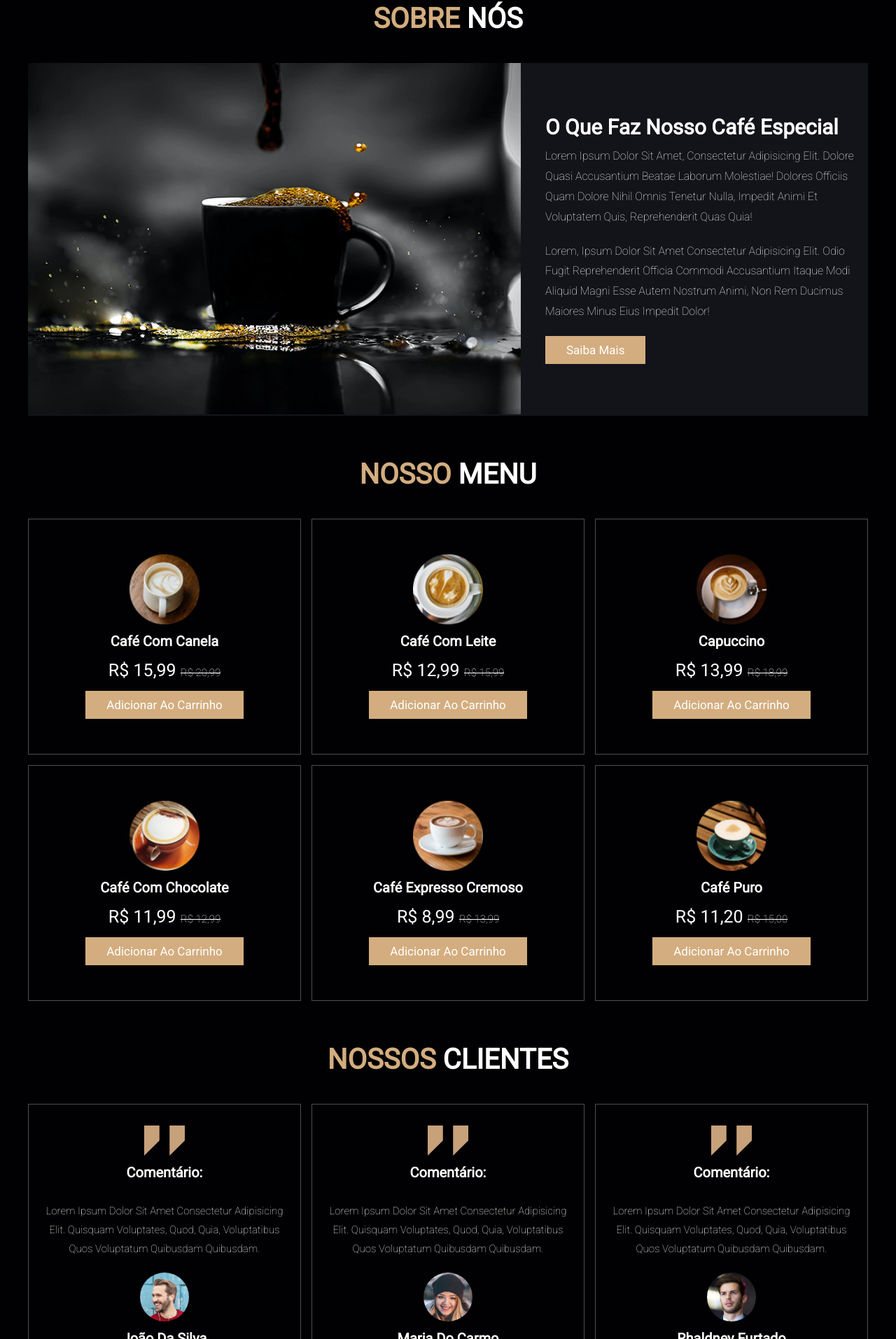
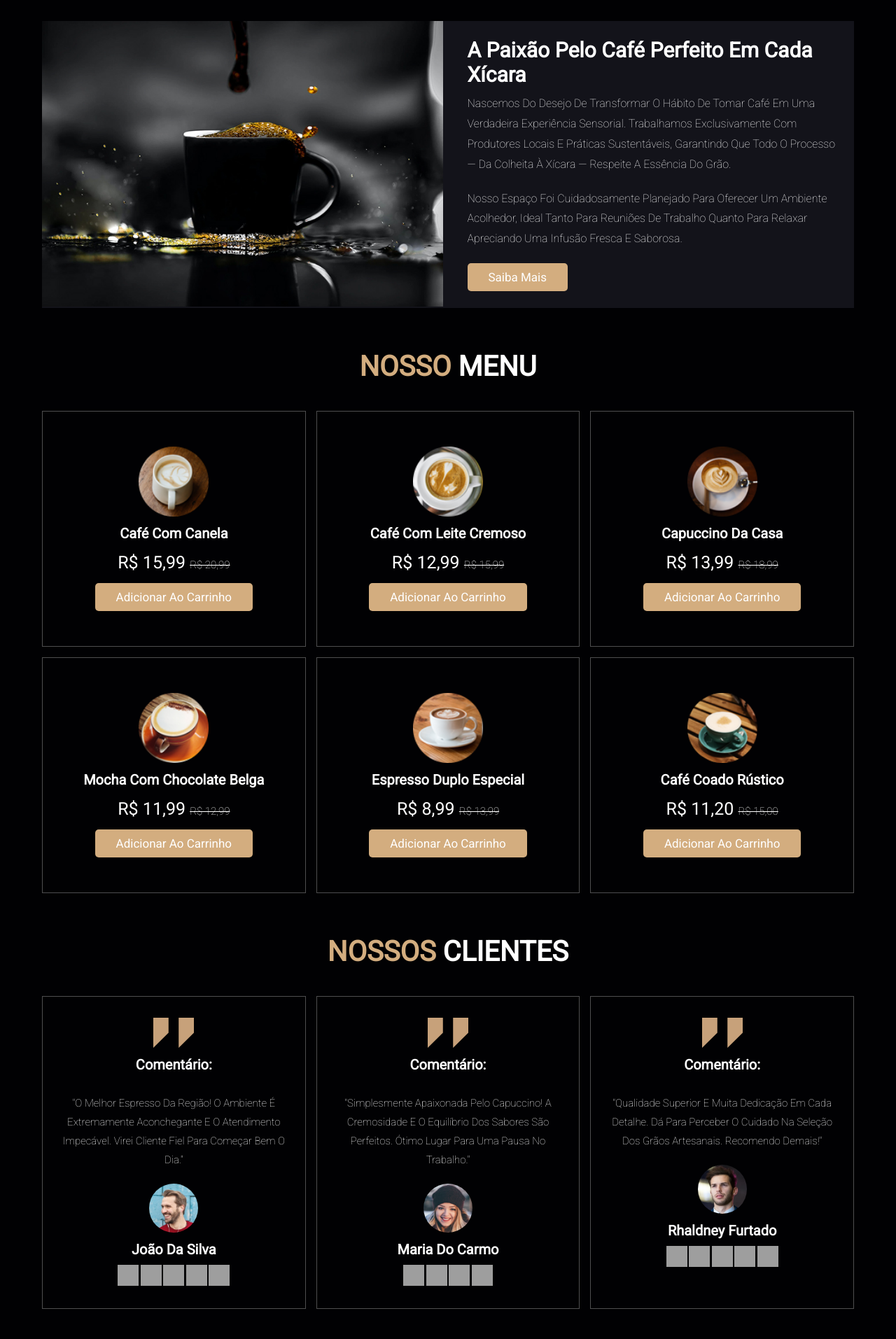
Before and after one commit to RhaldneyFurtado/Cafena, a plain HTML site: page index.html in a window 1280 px wide. Shown: the part 887-2800 px from the top of the page at 70% size. Drawn offline with Linux system fonts and the light colour scheme; grey boxes are pictures that could not be loaded.

Commit message:
atualizandp layout da cafeteria.

```diff
--- a/index.html
+++ b/index.html
@@ -2,28 +2,30 @@
 <html lang="pt-br">
   <head>
     <meta charset="UTF-8" />
+    <meta name="viewport" content="width=device-width, initial-scale=1.0" />
+    <title>Cafeteria Aromas & Sabor</title>
+    <!-- Ícone da Aba do Navegador (Favicon) -->
+    <link rel="icon" type="image/png" href="./Assets/Imagens/logo.png" />
     <link rel="stylesheet" href="style.css" />
-    <meta name="viewport" content="width=device-width, initial-scale=1.0" />
 
-    <!--Importação das fontes do Google Fonts-->
+    <!-- Importação das fontes do Google Fonts -->
     <link rel="preconnect" href="https://fonts.googleapis.com" />
     <link rel="preconnect" href="https://fonts.gstatic.com" crossorigin />
     <link
       href="https://fonts.googleapis.com/css2?family=Roboto:ital,wght@0,100;300;400;500;700&display=swap"
       rel="stylesheet"
     />
-    <title>Cafeteria</title>
   </head>
   <body>
-    <!--Cabeçalho principal do site-->
+    <!-- Cabeçalho principal do site -->
     <header class="header">
       <section>
-        <!--Logo na esquerda-->
+        <!-- Logo na esquerda -->
         <a href="#" class="logo">
           <img src="./Assets/Imagens/logo.png" alt="logo" />
         </a>
 
-        <!--Navbar no centro-->
+        <!-- Navbar no centro -->
         <nav class="navbar">
           <a href="#home">Home</a>
           <a href="#about">Sobre</a>
@@ -32,7 +34,7 @@
           <a href="#address">Endereço</a>
         </nav>
 
-        <!--Ícones interativos na direita-->
+        <!-- Ícones interativos na direita -->
         <div class="icons">
           <a href="#" id="search-btn">
             <img
@@ -49,18 +51,18 @@
               src="https://img.icons8.com/ios-glyphs/30/ffffff/shopping-cart--v1.png"
               alt="cart"
             />
-            <!--Contador de itens no carrinho-->
+            <!-- Contador de itens no carrinho -->
             <span id="cart-count">0</span>
           </a>
         </div>
 
-        <!--Painel lateral do carrinho-->
+        <!-- Painel lateral do carrinho -->
         <div class="cart-items-container">
           <div class="cart-header">
             <h3>Seu Carrinho</h3>
           </div>
           <div class="cart-items-list" id="cart-items-list">
-            <!--Itens adicionados dinamicamente via JS-->
+            <!-- Itens adicionados dinamicamente via JS -->
           </div>
           <div class="cart-total">
             <h3>Total: R$ <span id="cart-total-price">0,00</span></h3>
@@ -70,23 +72,22 @@
       </section>
     </header>
 
-    <!--Seção principal de apresentação-->
+    <!-- Seção principal de apresentação -->
     <div class="home-container" id="home">
       <section>
         <div class="content">
-          <h3>VENHA CONHECER O MELHOR CAFÉ DA REGIÃO</h3>
+          <h3>EXPERIMENTE O MELHOR CAFÉ ARTESANAL DA SUA REGIÃO</h3>
           <p>
-            Lorem ipsum dolor sit amet, consectetur adipisicing elit.
-            Necessitatibus magnam adipisci porro numquam nihil impedit similique
-            eius non repudiandae sed eaque facilis facere sit, id veritatis
-            provident pariatur voluptas labore!
+            Grãos 100% selecionados nas montanhas mais nobre do país, torrados
+            artesanalmente para proporcionar notas marcantes, aroma
+            inconfundível e momentos únicos de prazer a cada gole tomado.
           </p>
-          <a href="#menu" class="btn">Pegue o seu Agora!</a>
+          <a href="#menu" class="btn">Explore o Cardápio</a>
         </div>
       </section>
     </div>
 
-    <!--Seção sobre nós-->
+    <!-- Seção sobre nós -->
     <section class="about" id="about">
       <h2 class="title">Sobre <span>Nós</span></h2>
       <div class="row">
@@ -94,39 +95,38 @@
           <img src="./Assets/Imagens/about-img.jpg" alt="sobre nós" />
         </div>
         <div class="content">
-          <h3>O Que Faz Nosso Café Especial</h3>
+          <h3>A Paixão Pelo Café Perfeito em Cada Xícara</h3>
           <p>
-            Lorem ipsum dolor sit amet, consectetur adipisicing elit. Dolore
-            quasi accusantium beatae laborum molestiae! Dolores officiis quam
-            dolore nihil omnis tenetur nulla, impedit animi et voluptatem quis,
-            reprehenderit quas quia!
+            Nascemos do desejo de transformar o hábito de tomar café em uma
+            verdadeira experiência sensorial. Trabalhamos exclusivamente com
+            produtores locais e práticas sustentáveis, garantindo que todo o
+            processo — da colheita à xícara — respeite a essência do grão.
           </p>
           <p>
-            Lorem, ipsum dolor sit amet consectetur adipisicing elit. Odio fugit
-            reprehenderit officia commodi accusantium itaque modi aliquid magni
-            esse autem nostrum animi, non rem ducimus maiores minus eius impedit
-            dolor!
+            Nosso espaço foi cuidadosamente planejado para oferecer um ambiente
+            acolhedor, ideal tanto para reuniões de trabalho quanto para relaxar
+            apreciando uma infusão fresca e saborosa.
           </p>
 
-          <!--Texto extra revelado ao clicar no botão-->
+          <!-- Texto extra revelado ao clicar no botão -->
           <p class="extra-content" id="more-text">
-            Nossos grãos são colhidos manualmente nas montanhas mais altas e
-            selecionados um a um. Isso garante um aroma incomparável e uma torra
-            perfeita para o seu paladar.
+            Nossos baristas são profissionais certificados dedicados à extração
+            perfeita, controlando temperatura, pressão e tempo para extrair o
+            melhor de cada blend exclusivo da casa.
           </p>
 
-          <!--Botão interativo de expansão-->
+          <!-- Botão interativo de expansão -->
           <a href="#" class="btn" id="saber-mais-btn">Saiba Mais</a>
         </div>
       </div>
     </section>
 
-    <!--Seção do menu de produtos-->
+    <!-- Seção do menu de produtos -->
     <section class="menu" id="menu">
       <h2 class="title">Nosso <span>Menu</span></h2>
 
       <div class="box-container">
-        <!--Item 1 do menu-->
+        <!-- Item 1 do menu -->
         <div class="box">
           <img src="./Assets/Imagens/menu-1.png" alt="item-1" />
           <h3 class="product-name">Café Com Canela</h3>
@@ -136,50 +136,50 @@
           <a href="#" class="btn add-to-cart-btn">Adicionar ao Carrinho</a>
         </div>
 
-        <!--Item 2 do menu-->
+        <!-- Item 2 do menu -->
         <div class="box">
           <img src="./Assets/Imagens/menu-2.png" alt="item-2" />
-          <h3 class="product-name">Café Com Leite</h3>
+          <h3 class="product-name">Café Com Leite Cremoso</h3>
           <div class="price">
             R$ <span class="product-price">12,99</span> <span> R$ 15,99</span>
           </div>
           <a href="#" class="btn add-to-cart-btn">Adicionar ao Carrinho</a>
         </div>
 
-        <!--Item 3 do menu-->
+        <!-- Item 3 do menu -->
         <div class="box">
           <img src="./Assets/Imagens/menu-3.png" alt="item-3" />
-          <h3 class="product-name">Capuccino</h3>
+          <h3 class="product-name">Capuccino da Casa</h3>
           <div class="price">
             R$ <span class="product-price">13,99</span> <span> R$ 18,99</span>
           </div>
           <a href="#" class="btn add-to-cart-btn">Adicionar ao Carrinho</a>
         </div>
 
-        <!--Item 4 do menu-->
+        <!-- Item 4 do menu -->
         <div class="box">
           <img src="./Assets/Imagens/menu-4.png" alt="item-4" />
-          <h3 class="product-name">Café Com Chocolate</h3>
+          <h3 class="product-name">Mocha com Chocolate Belga</h3>
           <div class="price">
             R$ <span class="product-price">11,99</span> <span> R$ 12,99</span>
           </div>
           <a href="#" class="btn add-to-cart-btn">Adicionar ao Carrinho</a>
         </div>
 
-        <!--Item 5 do menu-->
+        <!-- Item 5 do menu -->
         <div class="box">
           <img src="./Assets/Imagens/menu-5.png" alt="item-5" />
-          <h3 class="product-name">Café Expresso Cremoso</h3>
+          <h3 class="product-name">Espresso Duplo Especial</h3>
           <div class="price">
             R$ <span class="product-price">8,99</span> <span> R$ 13,99</span>
           </div>
           <a href="#" class="btn add-to-cart-btn">Adicionar ao Carrinho</a>
         </div>
 
-        <!--Item 6 do menu-->
+        <!-- Item 6 do menu -->
         <div class="box">
           <img src="./Assets/Imagens/menu-6.png" alt="item-6" />
-          <h3 class="product-name">Café Puro</h3>
+          <h3 class="product-name">Café Coado Rústico</h3>
           <div class="price">
             R$ <span class="product-price">11,20</span> <span> R$ 15,00</span>
           </div>
@@ -188,19 +188,19 @@
       </div>
     </section>
 
-    <!--Seção de avaliações dos clientes-->
+    <!-- Seção de avaliações dos clientes -->
     <section class="review" id="review">
       <h2 class="title">Nossos <span>Clientes</span></h2>
 
       <div class="box-container">
-        <!--Avaliação 1-->
+        <!-- Avaliação 1 -->
         <div class="box">
           <img src="./Assets/Imagens/quote-img.png" alt="comentários" />
           <h3>Comentário:</h3>
           <p>
-            Lorem ipsum dolor sit amet consectetur adipisicing elit. Quisquam
-            voluptates, quod, quia, voluptatibus quos voluptatum quibusdam
-            quibusdam.
+            "O melhor espresso da região! O ambiente é extremamente aconchegante
+            e o atendimento impecável. Virei cliente fiel para começar bem o
+            dia."
           </p>
           <img
             src="./Assets/Imagens/pic-1.png"
@@ -242,14 +242,14 @@
           </div>
         </div>
 
-        <!--Avaliação 2-->
+        <!-- Avaliação 2 -->
         <div class="box">
           <img src="./Assets/Imagens/quote-img.png" alt="comentários" />
           <h3>Comentário:</h3>
           <p>
-            Lorem ipsum dolor sit amet consectetur adipisicing elit. Quisquam
-            voluptates, quod, quia, voluptatibus quos voluptatum quibusdam
-            quibusdam.
+            "Simplesmente apaixonada pelo Capuccino! A cremosidade e o
+            equilíbrio dos sabores são perfeitos. Ótimo lugar para uma pausa no
+            trabalho."
           </p>
           <img
             src="./Assets/Imagens/pic-2.png"
@@ -285,14 +285,14 @@
           </div>
         </div>
 
-        <!--Avaliação 3-->
+        <!-- Avaliação 3 -->
         <div class="box">
           <img src="./Assets/Imagens/quote-img.png" alt="comentários" />
           <h3>Comentário:</h3>
           <p>
-            Lorem ipsum dolor sit amet consectetur adipisicing elit. Quisquam
-            voluptates, quod, quia, voluptatibus quos voluptatum quibusdam
-            quibusdam.
+            "Qualidade superior e muita dedicação em cada detalhe. Dá para
+            perceber o cuidado na seleção dos grãos artesanais. Recomendo
+            demais!"
           </p>
           <img
             src="./Assets/Imagens/pic-3.png"
@@ -336,7 +336,7 @@
       </div>
     </section>
 
-    <!--Seção de localização-->
+    <!-- Seção de localização -->
     <section class="address" id="address">
       <h2 class="title">Nosso <span>Endereço</span></h2>
       <iframe
@@ -350,7 +350,7 @@
       ></iframe>
     </section>
 
-    <!--Rodapé da página com redes sociais-->
+    <!-- Rodapé da página com redes sociais -->
     <section class="footer">
       <div class="share">
         <a href="https://instagram.com" target="_blank">
@@ -383,7 +383,7 @@
       </div>
     </section>
 
-    <!--Vinculando o arquivo JavaScript-->
+    <!-- Vinculando o arquivo JavaScript -->
     <script src="script.js"></script>
   </body>
 </html>
--- a/style.css
+++ b/style.css
@@ -11,6 +11,7 @@
 * {
   margin: 0;
   padding: 0;
+  box-sizing: border-box;
   outline: none;
   border: none;
   text-decoration: none;
@@ -22,11 +23,14 @@
 /*Fundo da página*/
 body {
   background: var(--bg);
+  max-width: 100vw;
+  overflow-x: hidden;
 }
 
 /*Rolagem suave da página*/
 html {
   scroll-behavior: smooth;
+  overflow-x: hidden;
 }
 
 /*Estilizando os ícones da barra de navegação*/
@@ -73,6 +77,7 @@ html {
   box-shadow: -0.5rem 0 1rem rgba(0, 0, 0, 0.5);
   border-left: var(--border);
   overflow-y: auto;
+  z-index: 1000;
 }
 
 /*Ativa a exibição do carrinho*/
@@ -209,6 +214,7 @@ section {
   cursor: pointer;
   margin-top: 1rem;
   display: inline-block;
+  border-radius: 0.5rem;
 }
 
 /*Efeito de hover nos botões*/
@@ -238,7 +244,7 @@ section {
 /*Estilizando o título principal da home*/
 .content h3 {
   color: #fff;
-  font-size: 6rem;
+  font-size: 5rem;
 }
 
 /*Estilizando o parágrafo principal da home*/
@@ -285,6 +291,16 @@ section {
   align-items: center;
   background-color: var(--black);
   gap: 1.5rem;
+  flex-wrap: wrap;
+}
+
+.about .row > div {
+  flex: 1 1 45rem;
+}
+
+.about .row img {
+  width: 100%;
+  object-fit: cover;
 }
 
 /*Estilizando o conteúdo dentro da linha da seção "Sobre nós"*/
@@ -385,6 +401,7 @@ section {
   height: 7rem;
   width: 7rem;
   border-radius: 50%;
+  object-fit: cover;
 }
 
 /*Estilizando a seção de endereço*/
@@ -392,6 +409,12 @@ section {
   display: flex;
   align-items: center;
   flex-direction: column;
+}
+
+.address iframe {
+  width: 100%;
+  max-width: 900px;
+  height: 450px;
 }
 
 /*Estilizando a área do rodapé*/
```
